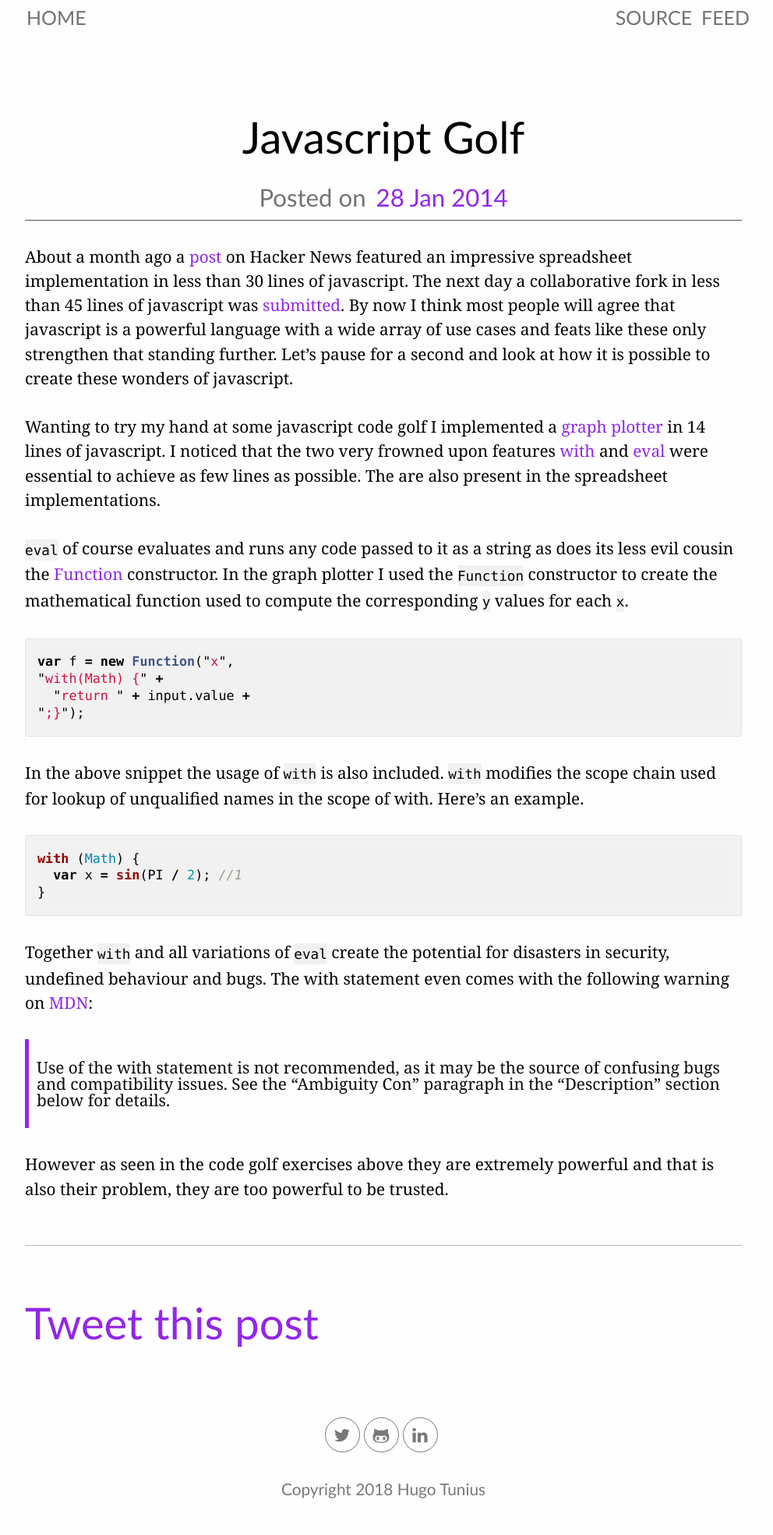
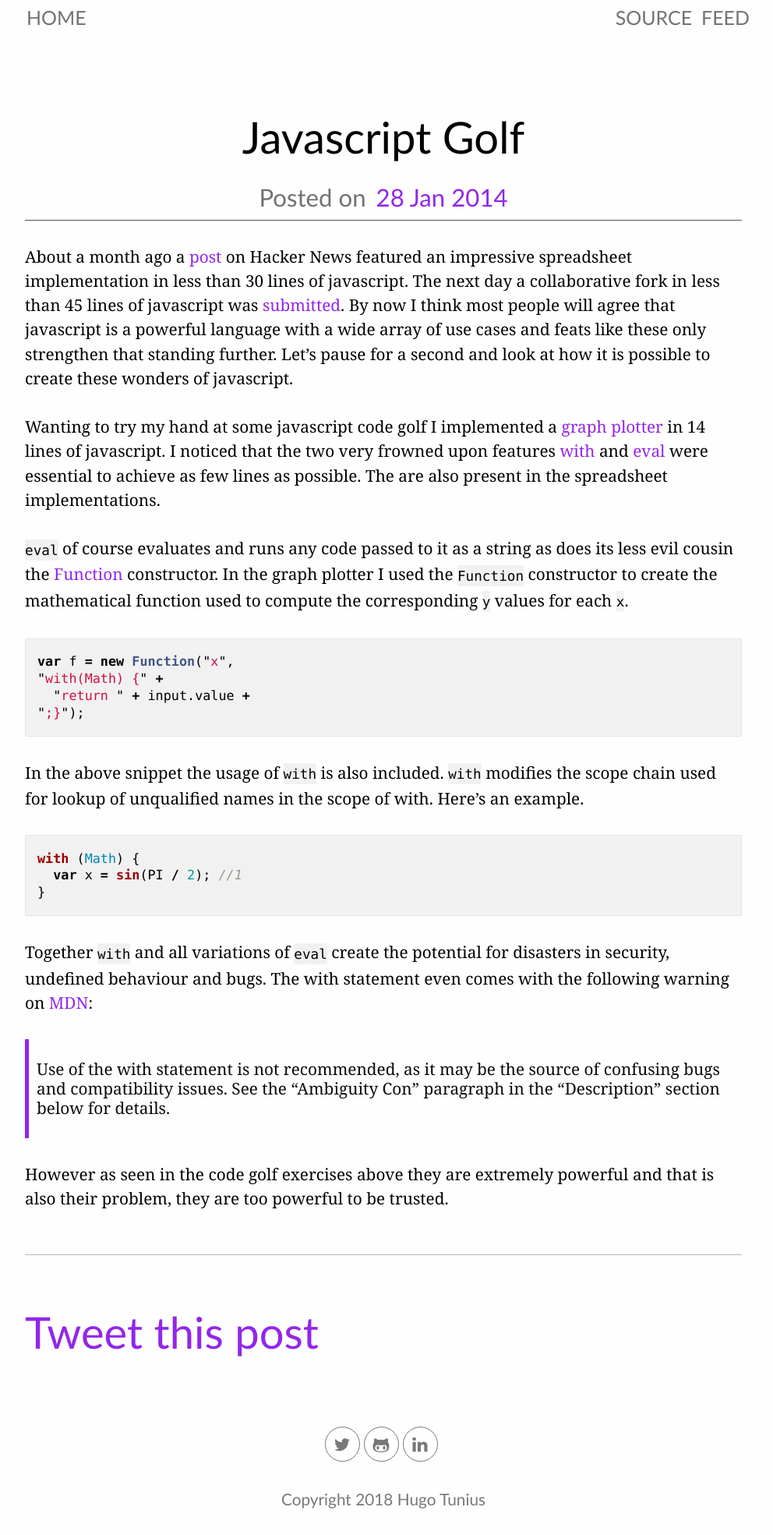
Before and after one commit to k0nserv/hugotunius.se, a Jekyll site: the page built from _posts/2014-01-28-javascript-golf.md, in a window 1280 px wide. Shown: the whole page at 78% size, without its empty margins (148-1140 px from the left). Built offline with Jekyll 4.4.1, drawn with Linux system fonts in a browser that asks for light colours.

Commit message:
[Style] Slightly increase quote line-height

```diff
--- a/_sass/screen.sass
+++ b/_sass/screen.sass
@@ -145,7 +145,7 @@ blockquote
 
   p
     margin: 1em 0
-    line-height: 1em
+    line-height: 1.2em
 
 a
   color: $highlight_color
```
